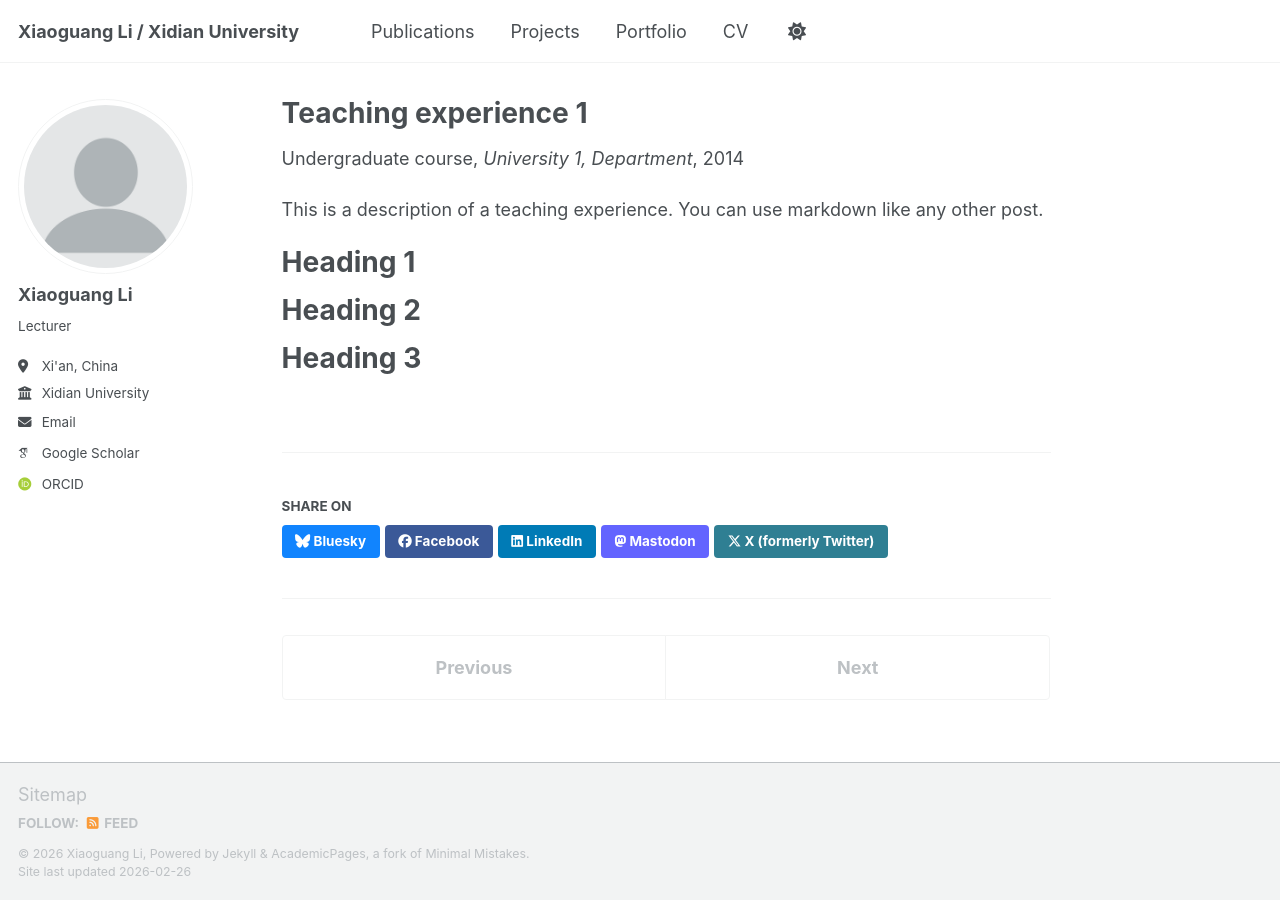
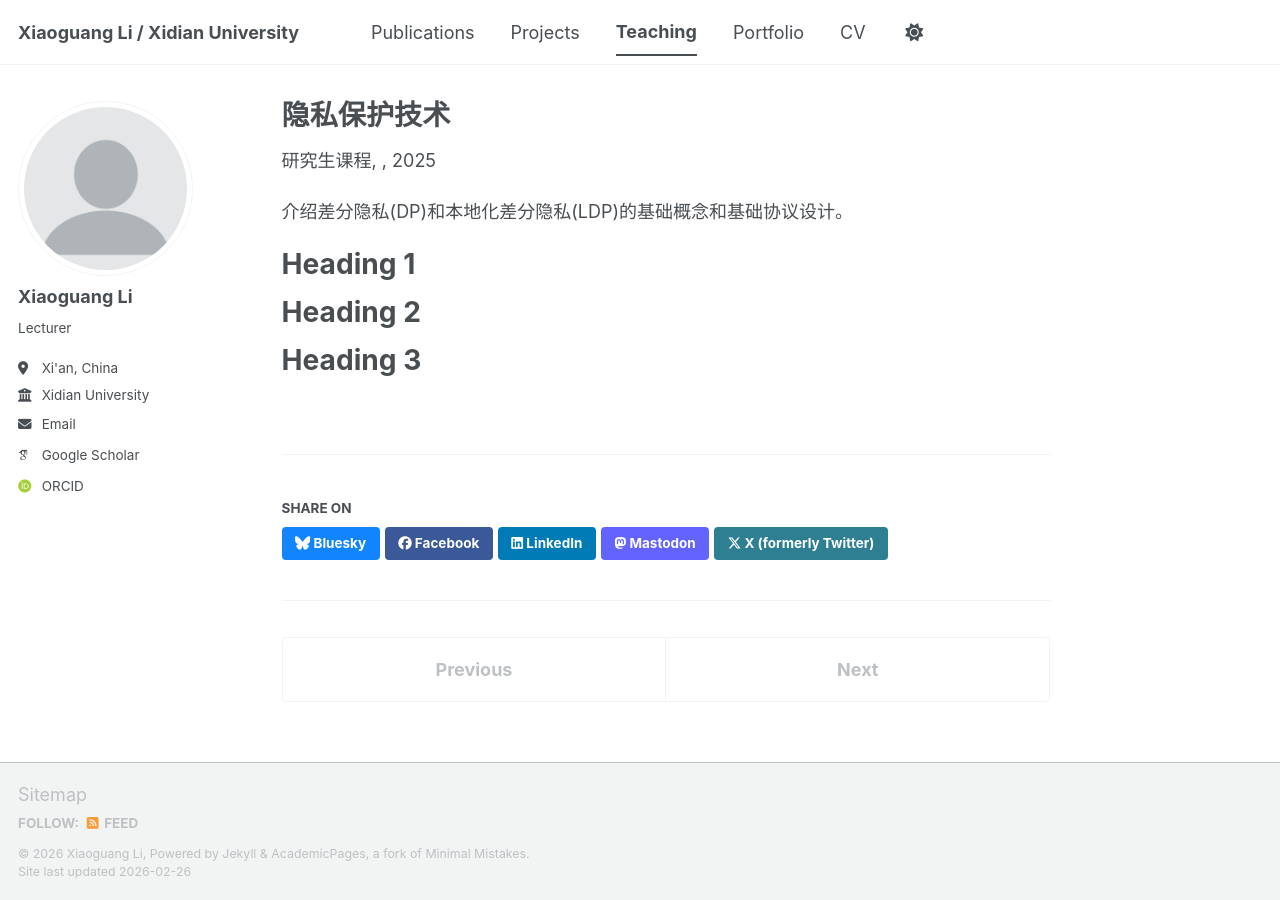
Before and after one commit to meliosem/meliosem.github.io, a Jekyll site: the page built from _teaching/2014-spring-teaching-1.md, in a window 1280 px wide. Built offline with Jekyll 4.4.1, drawn with Linux system fonts in a browser that asks for light colours; some web fonts are replaced; a script bundle is joined from its source files by our own code; library files that are not in the unit come from our copies.

Commit message:
first commit

```diff
--- a/_data/navigation.yml
+++ b/_data/navigation.yml
@@ -17,8 +17,8 @@ main:
   # - title: "Talks"
     # url: /talks/
 
-  # - title: "Teaching"
-    # url: /teaching/
+  - title: "Teaching"
+    url: /teaching/
 
   - title: "Portfolio"
     url: /portfolio/
--- a/_teaching/2014-spring-teaching-1.md
+++ b/_teaching/2014-spring-teaching-1.md
@@ -1,14 +1,15 @@
 ---
-title: "Teaching experience 1"
+title: "隐私保护技术"
 collection: teaching
-type: "Undergraduate course"
-permalink: /teaching/2014-spring-teaching-1
-venue: "University 1, Department"
-date: 2014-01-01
-location: "City, Country"
+type: "研究生课程"
+permalink: /teaching/privacy-preserving-technique
+# venue: "University 1, Department"
+date: 2025-09-01
+paperurl: 'https://ieeexplore.ieee.org/abstract/document/11271534'
+# location: "City, Country"
 ---
 
-This is a description of a teaching experience. You can use markdown like any other post.
+介绍差分隐私(DP)和本地化差分隐私(LDP)的基础概念和基础协议设计。
 
 Heading 1
 ======
```
Also changed, not shown: 1 other file.
